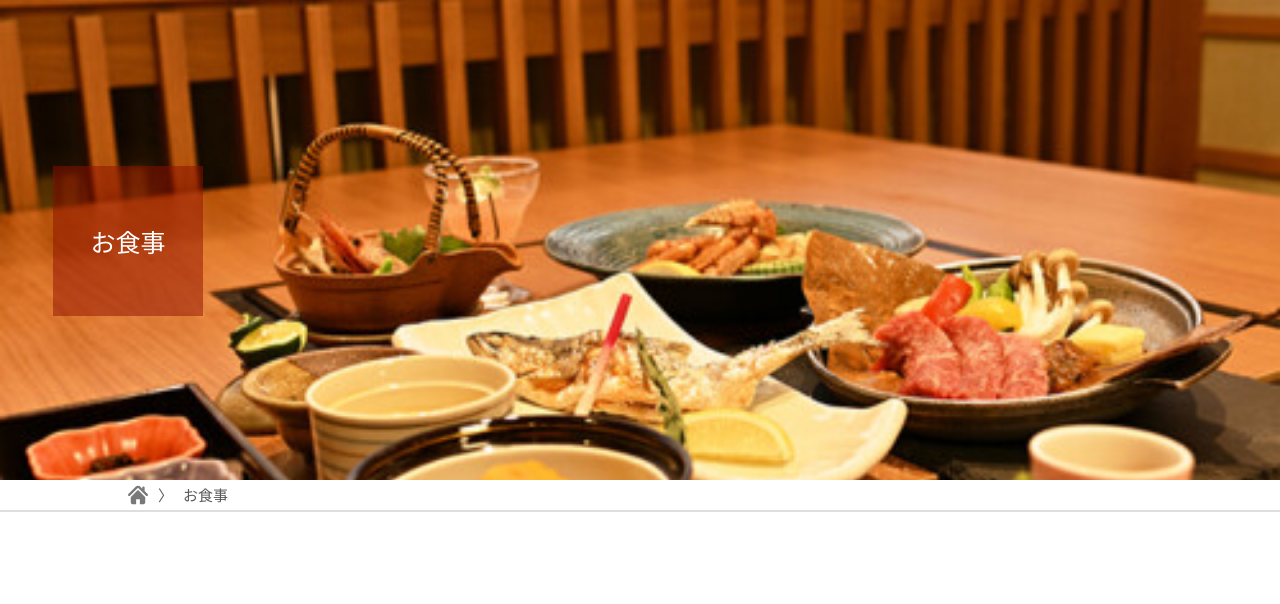
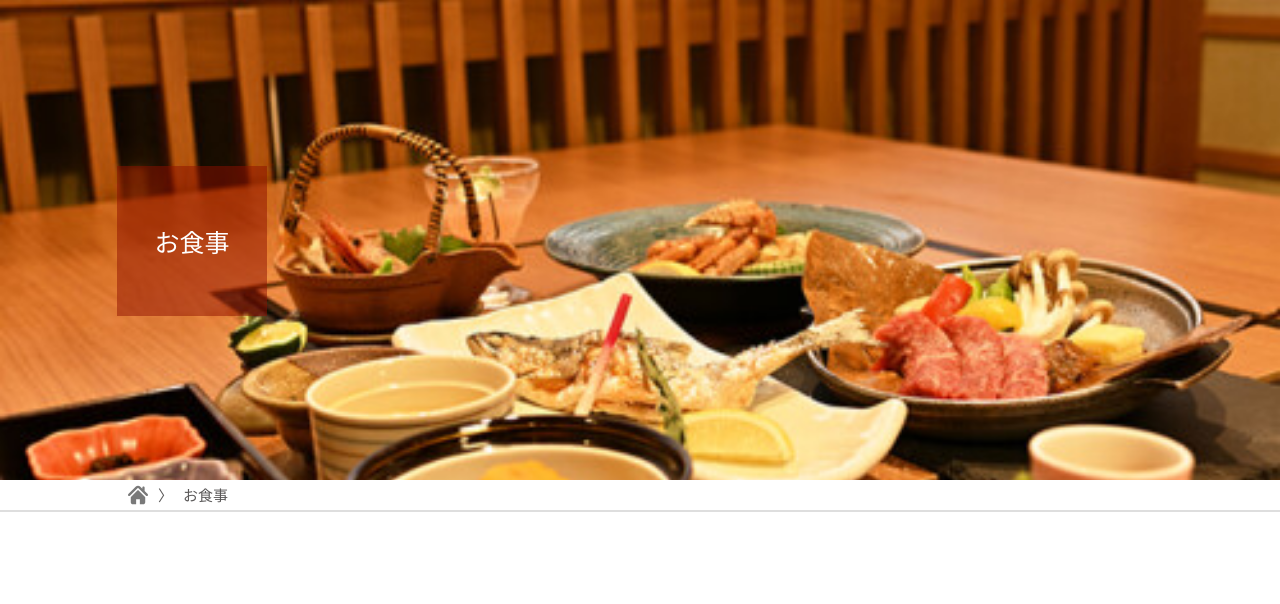
Before and after one commit to xmccopy/rakuten_travel, a plain HTML site: page food.html in a window 1280 px wide. Shown: the top 604 px of the page. Drawn offline with nearby package versions, Linux system fonts and the light colour scheme; a script that the page names is missing.

Commit message:
chore : title position

```diff
--- a/assets/css/style.scss
+++ b/assets/css/style.scss
@@ -40,7 +40,7 @@
       font-size: 25px;
       line-height: 20px;
       top: 47%;
-      left: 10%;
+      left: 15%;
       transform: translate(-50%, -50%);
       background-color: #8d100080;
       color: #ffffff;
```
Also changed, not shown: assets/css/style.css.
